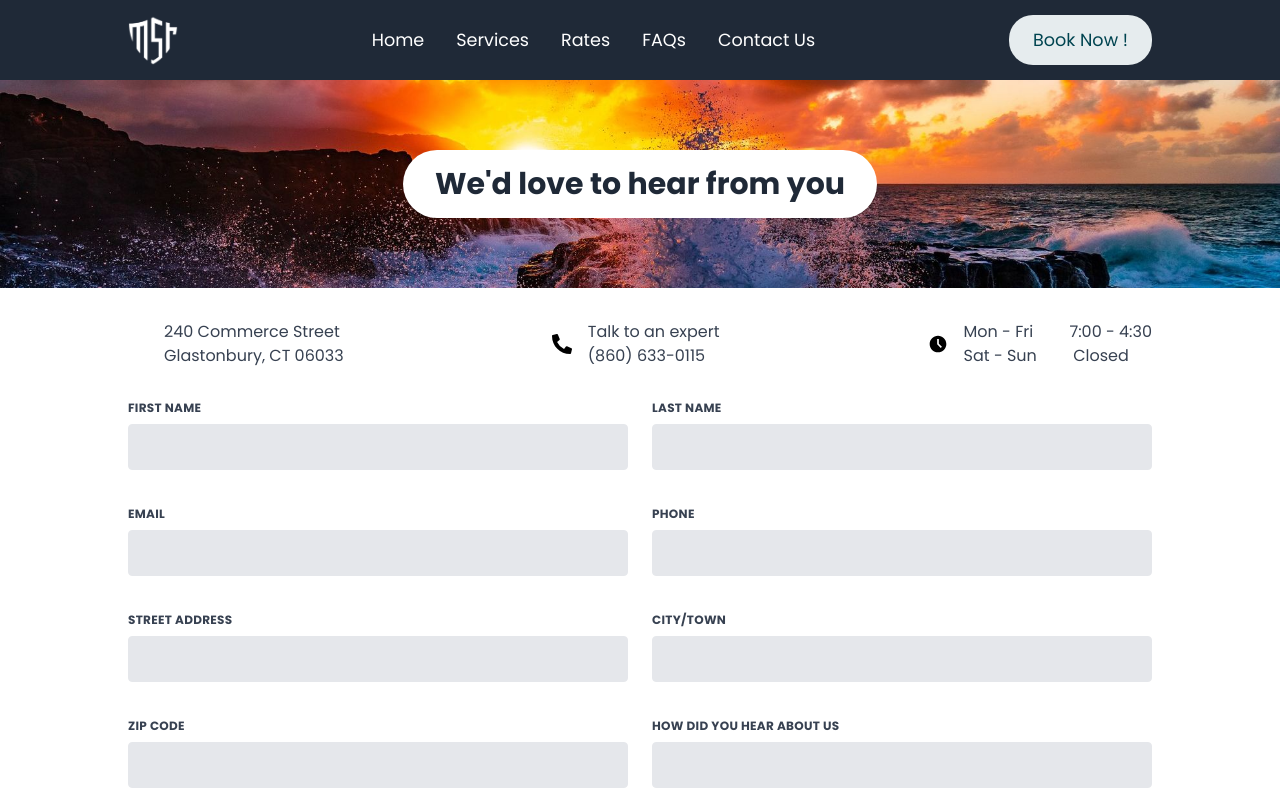
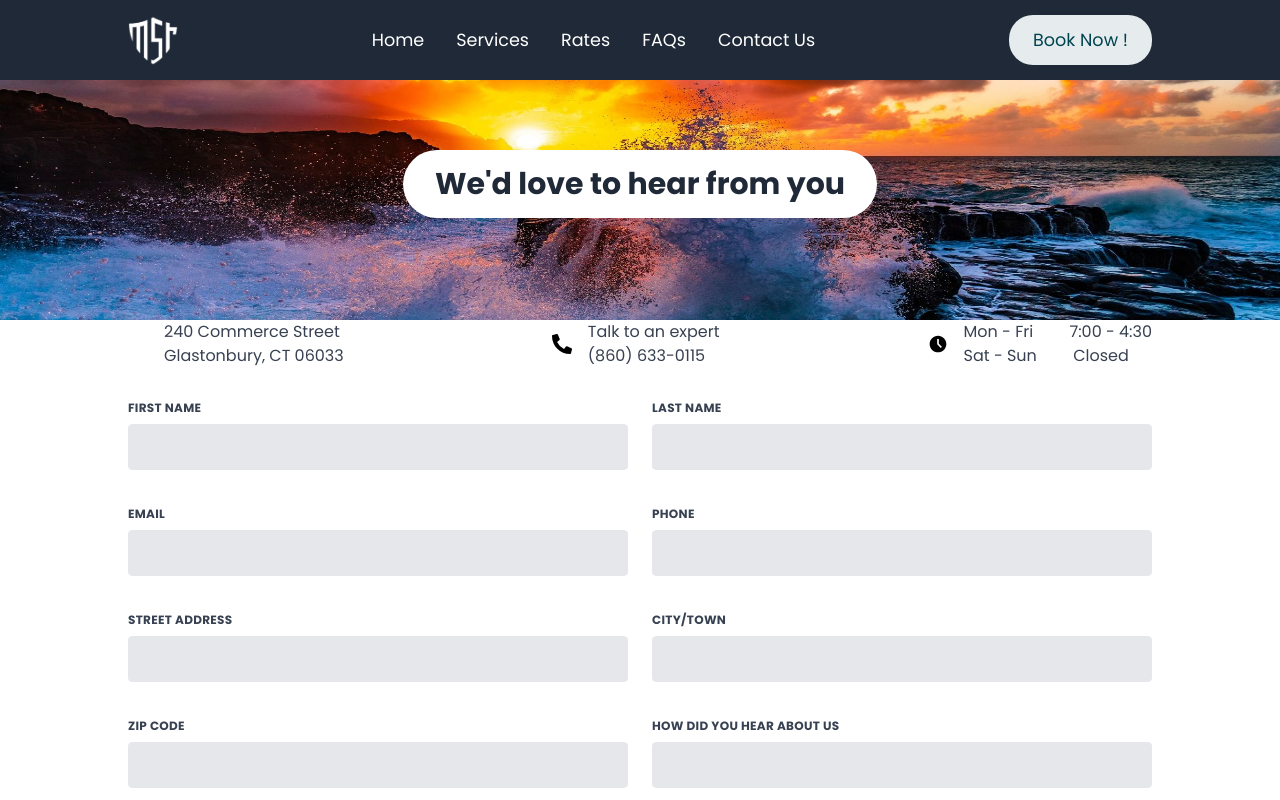
Before and after one commit to arthathagary/snowRemovalSide, a Next.js app: page /ContactUs in a window 1280 px wide. Shown: the top 800 px of the page. Built offline with nearby package versions, Linux system fonts and the light colour scheme; some icons are missing.

Commit message:
Changes in background image setup & optimize

```diff
--- a/src/components/ContactUsSection/ContactUsSection.jsx
+++ b/src/components/ContactUsSection/ContactUsSection.jsx
@@ -7,6 +7,7 @@ import bannerBg from '../../../public/assets/images/banner.jpeg'
 import { FaLocationDot } from "react-icons/fa6";
 import { FaPhoneAlt } from "react-icons/fa";
 import { BiSolidTimeFive } from "react-icons/bi";
+import Image from 'next/image';
 
 
 
@@ -23,10 +24,9 @@ const ContactUsSection = () => {
   }, [isView]);
   return (
     <form ref={ref} id="contactUs" >
-    <div style={{
-      backgroundImage: `url(${bannerBg.src})`
-    }} className="bg-no-repeat bg-cover h-52 flex items-center justify-center">
-    <h1 className="text-gray-800 bg-white px-8 py-4 rounded-full">We'd love to hear from you</h1>
+    <Image src={bannerBg} alt="" className="absolute md:h-[30vh] h-[20vh]"/>
+    <div className="h-52 flex items-center justify-center">
+    <h1 className="text-gray-800 bg-white px-8 py-4 rounded-full z-50 text-xl md:text-3xl ">We'd love to hear from you</h1>
     </div>
     <div className="w-full md:px-32 px-8 py-8">
     <div className="md:flex justify-between mb-8">
--- a/src/components/HeroSection/HeroSection.jsx
+++ b/src/components/HeroSection/HeroSection.jsx
@@ -61,11 +61,9 @@ const HeroSection = () => {
     return () => clearInterval(intervalId);
   }, []);
   return (
-    <main
-    style={{
-      backgroundImage: `url(${heroBg.src})`
-    }}
-     ref={ref} id="home" className="w-full md:px-32 px-8  py-8 bg-no-repeat bg-cover">
+    <>
+    <Image src={heroBg} alt="hero-bg" className="hidden md:flex md:absolute md:h-[95vh]"/>
+    <main ref={ref} id="home" className="w-full md:px-32 px-8  py-8 relative z-50">
       {/* <p>{currentTime.toLocaleTimeString()}</p> */}
       <WeatherCard />
 
@@ -150,6 +148,7 @@ variants={{
 })}
 </motion.div>
     </main>
+    </>
   );
 };
 
```
